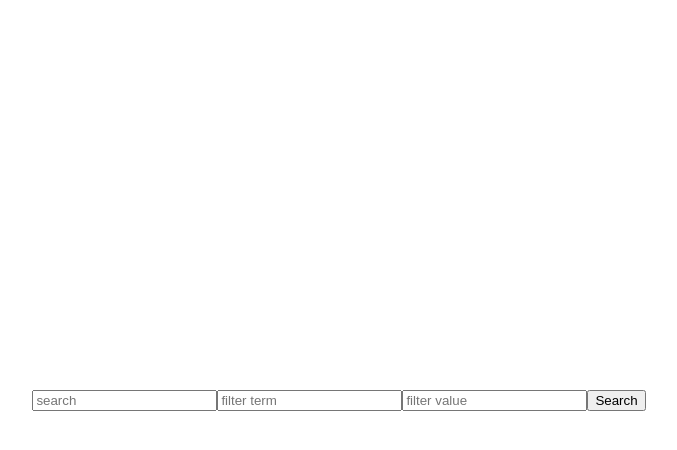
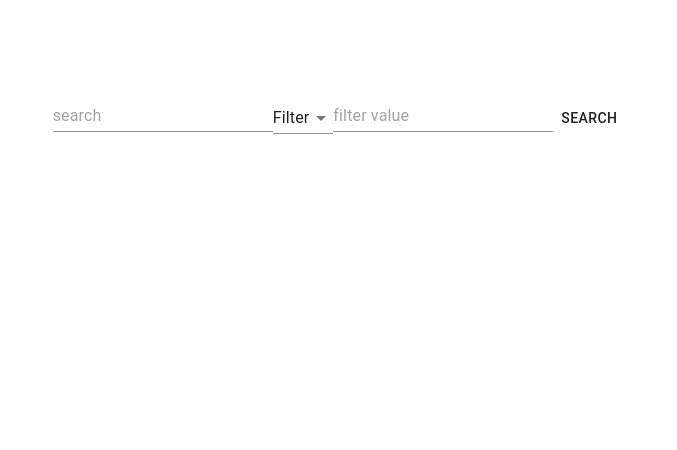
Before and after one commit to ejaycoleman/colmore-test, a React (Create React App) app in the folder frontend/: page /result in a window 1280 px wide. Shown: the top 450 px of the page, without its empty margins (301-978 px from the left). Built offline with nearby package versions, Linux system fonts and the light colour scheme.

Commit message:
simple styling (+api key fix)

```diff
--- a/frontend/src/App.js
+++ b/frontend/src/App.js
@@ -10,7 +10,7 @@ import Result from './pages/Result'
 export default function App () {
   return (
     <Router>
-      <div style={{ height: '100vh', display: 'flex', alignItems: 'center', justifyContent: 'center' }}>
+      <div style={{ height: '100vh', display: 'flex', justifyContent: 'center' }}>
         <Switch>
           <Route path="/result">
             <Result />
--- a/frontend/src/components/SymbolInformation.js
+++ b/frontend/src/components/SymbolInformation.js
@@ -1,4 +1,4 @@
-import React, { useEffect, useState } from 'react'
+import React, { useEffect, useState, useContext } from 'react'
 import PropTypes from 'prop-types'
 
 import { timeSeriesDaily } from '../services/SymbolSearch'
@@ -8,10 +8,12 @@ import { APIKeyContext } from '../context/APIKeyContext'
 export default function SymbolInformation ({ symbol }) {
   const [dailyInfo, setDailyInfo] = useState([])
 
+  const apiKeyContext = useContext(APIKeyContext)
+
   useEffect(async () => {
     if (symbol) {
       console.log(symbol['1. symbol'])
-      const dailyInfoResult = await timeSeriesDaily({ apiKey: APIKeyContext.apiKey, symbol: symbol['1. symbol'] })
+      const dailyInfoResult = await timeSeriesDaily({ apiKey: apiKeyContext.apiKey, symbol: symbol['1. symbol'] })
       dailyInfoResult && setDailyInfo(dailyInfoResult.data)
     }
   }, [symbol])
--- a/frontend/src/pages/Home.js
+++ b/frontend/src/pages/Home.js
@@ -18,10 +18,12 @@ export default function Home () {
   }
 
   return (
-    <div style={{ display: 'flex', flexDirection: 'column' }}>
-      <h1>Enter your API key below:</h1>
-      <TextField placeholder='API Key' type="text" name='apikey' value={apiKey} onChange={e => setApiKey(e.target.value)} style={{ marginBottom: '50px' }}/>
-      <Button variant='contained' color='primary' onClick={() => submitApiKey()}>Set Key</Button>
+    <div style={{ display: 'flex', alignItems: 'center' }}>
+      <div style={{ display: 'flex', flexDirection: 'column' }}>
+        <h1>Enter your API key below:</h1>
+        <TextField placeholder='API Key' type="text" name='apikey' value={apiKey} onChange={e => setApiKey(e.target.value)} style={{ marginBottom: '50px' }}/>
+        <Button variant='contained' color='primary' onClick={() => submitApiKey()}>Set Key</Button>
+      </div>
     </div>
   )
 }
--- a/frontend/src/pages/Result.js
+++ b/frontend/src/pages/Result.js
@@ -3,6 +3,11 @@ import SymbolInformation from '../components/SymbolInformation'
 import { APIKeyContext } from '../context/APIKeyContext'
 
 import { searchSymbols } from '../services/SymbolSearch'
+
+import TextField from '@material-ui/core/TextField'
+import Button from '@material-ui/core/Button'
+import MenuItem from '@material-ui/core/MenuItem'
+import Select from '@material-ui/core/Select'
 
 export default function Result () {
   const [searchTerm, setSearchTerm] = useState('')
@@ -21,11 +26,29 @@ export default function Result () {
 
   return (
     <div>
-      <input placeholder='search' value={searchTerm} onChange={e => setSearchTerm(e.target.value)}></input>
-      <input placeholder='filter term' value={filterTerm} onChange={e => setFilterTerm(e.target.value)}></input>
-      <input placeholder='filter value' value={filterValue} onChange={e => setFilterValue(e.target.value)}></input>
-      <button onClick={() => submit()}>Search</button>
-
+      <div style={{ marginTop: '100px' }}>
+        <TextField placeholder='search' value={searchTerm} onChange={e => setSearchTerm(e.target.value)}></TextField>
+        {/* <TextField placeholder='filter term' value={filterTerm} onChange={e => setFilterTerm(e.target.value)}></TextField> */}
+        <Select
+          placeholder='filter'
+          labelId="demo-simple-select-label"
+          id="demo-simple-select"
+          displayEmpty
+          value={filterTerm}
+          onChange={e => setFilterTerm(e.target.value)}
+        >
+          <MenuItem value='' disabled>
+            Filter
+          </MenuItem>
+          <MenuItem value='type'>Type</MenuItem>
+          <MenuItem value='region'>Region</MenuItem>
+          <MenuItem value='timezone'>Time Zone</MenuItem>
+          <MenuItem value='currency'>Currency</MenuItem>
+          <MenuItem value='matchscore'>Match Score</MenuItem>
+        </Select>
+        <TextField placeholder='filter value' value={filterValue} onChange={e => setFilterValue(e.target.value)}></TextField>
+        <Button onClick={() => submit()}>Search</Button>
+      </div>
       <table>
         <tbody>
           {result.map((e, i) => <tr key={i}><td>{e['2. name']}: {e['1. symbol']}</td><td><button onClick={() => setSelected(e)}>Show More</button></td></tr>)}
```
